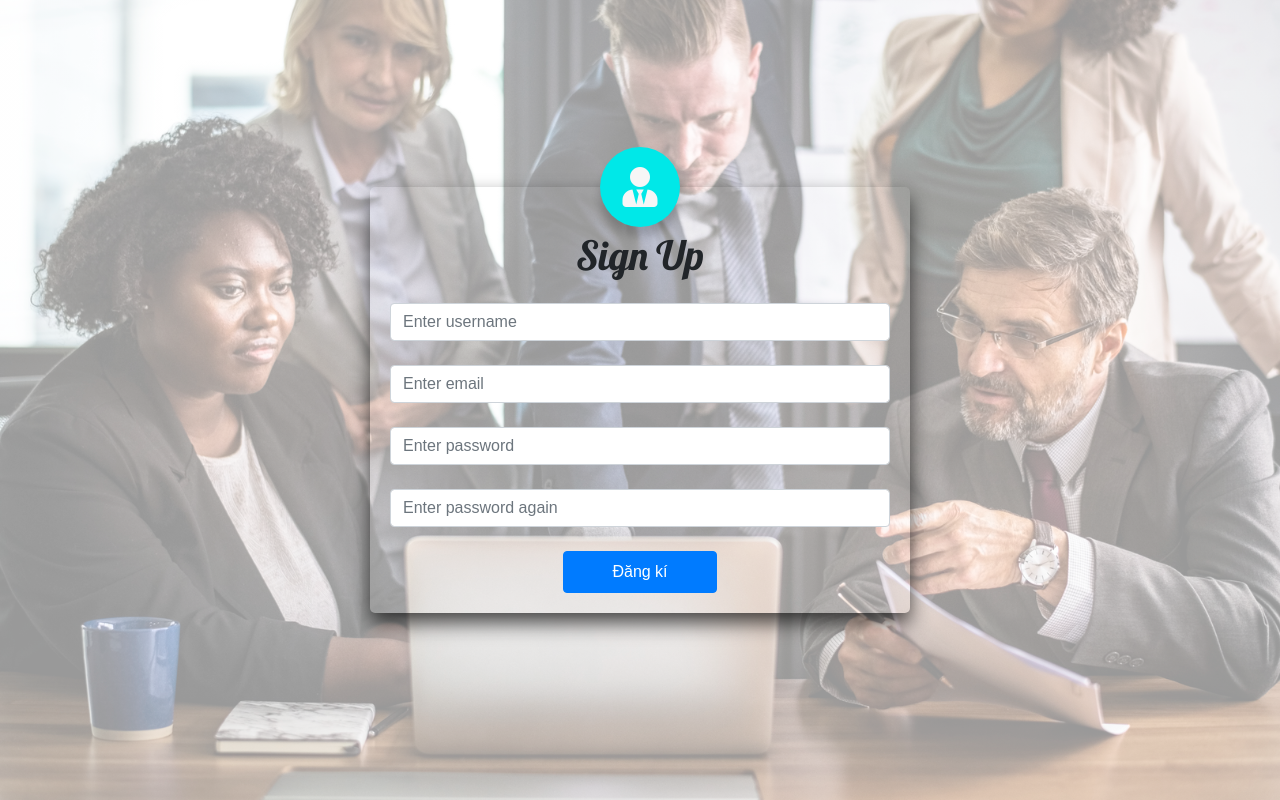
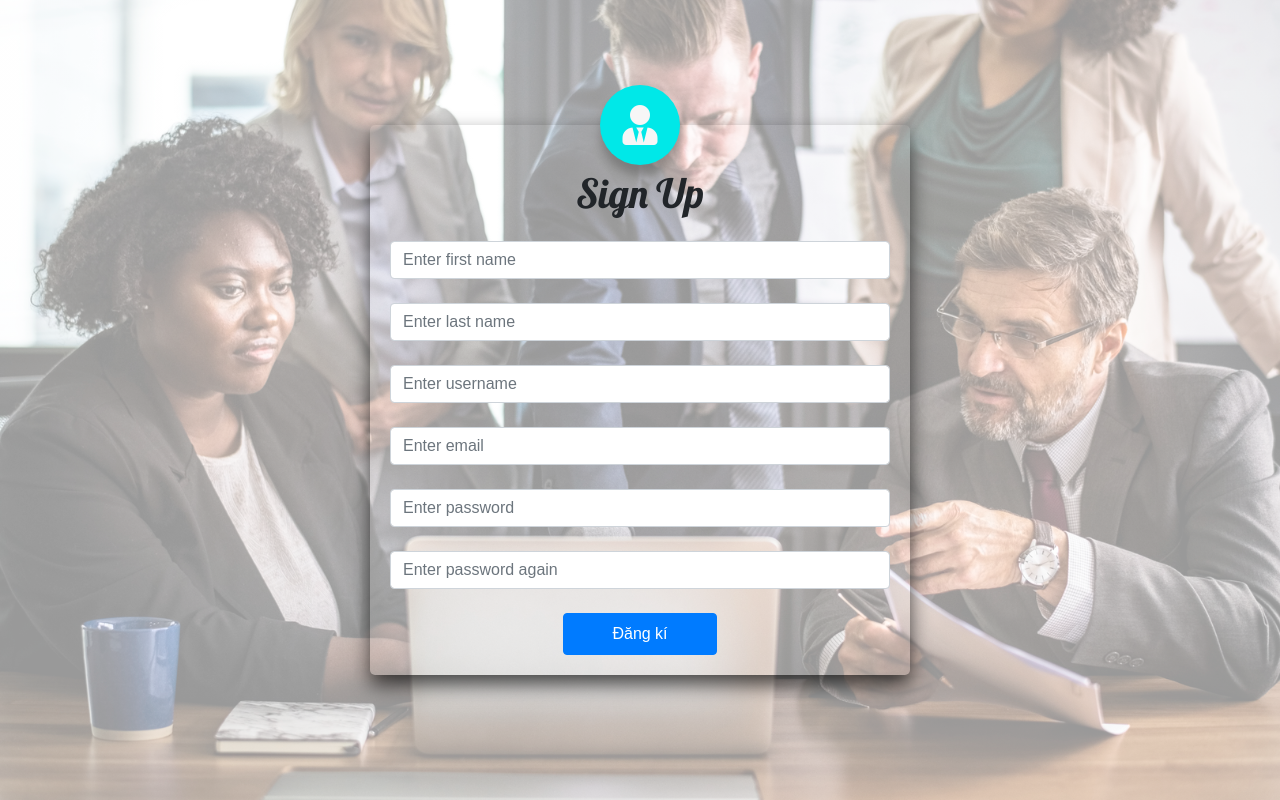
Before and after one commit to levy310898/assignment-TTCNPM, a Django app: page /sign-up/ in a window 1280 px wide. Run offline with Django 3.2, Linux system fonts and the light colour scheme; some libraries are stand-ins or nearby versions.

Commit message:
update login error annoucement and sign-up

```diff
--- a/MyExam/home/forms.py
+++ b/MyExam/home/forms.py
@@ -10,6 +10,8 @@ from django.contrib.auth.forms import UserCreationForm
 class RegistrationForm(forms.Form):
     username = forms.CharField(label='Tài khoản', max_length=30)
     email = forms.EmailField(label='Email')
+    first_name = forms.CharField(label='first name', max_length=30)
+    last_name = forms.CharField(label='last name', max_length=150)
     password1 = forms.CharField(label='Mật khẩu', widget=forms.PasswordInput())
     password2 = forms.CharField(label='Nhập lại mật khẩu', widget=forms.PasswordInput())
 
@@ -30,4 +32,4 @@ class RegistrationForm(forms.Form):
                 return username
             raise forms.ValidationError("Tài khoản đã tồn tại")
     def save(self):
-            User.objects.create_user(username=self.cleaned_data['username'], email=self.cleaned_data['email'], password=self.cleaned_data['password1'])
+            User.objects.create_user(username=self.cleaned_data['username'], email=self.cleaned_data['email'], first_name=self.cleaned_data['first_name'], last_name=self.cleaned_data['last_name'], password=self.cleaned_data['password1'])
--- a/MyExam/home/models.py
+++ b/MyExam/home/models.py
@@ -26,3 +26,9 @@ class Point(models.Model):
     key1 = models.ForeignKey(User, on_delete = models.CASCADE)
     key2 = models.ForeignKey(Exam, on_delete= models.CASCADE)
     point = models.DecimalField(max_digits= 2, decimal_places= 0, default= 0)
+
+# class Info(models.Model):
+#     key = models.ForeignKey( User ,on_delete = models.CASCADE)
+#     fullName = models.TextField(max_length=50, default="")
+#     sex = models.BooleanField(default= False)
+#     birthDate = models.TextField(ma)
--- a/MyExam/home/templates/home/home.html
+++ b/MyExam/home/templates/home/home.html
@@ -1,6 +1,6 @@
 {% extends 'home/base/base-home.html'%}
 {% block name %}
-Le Ho Vy
+{{ context.user.first_name }} {{ context.user.last_name }}
 {% endblock %}
 
 {% block my-test %}
@@ -10,8 +10,8 @@ Le Ho Vy
 
 {% block content %}
     <div class="container">
-        {% if "user_name" in context %}
-            <h1>{{ context.user_name }}</h1>
+        {% if "user" in context %}
+            <h1>{{ context.user.username }}</h1>
         {% endif %}
 
         <!-- {% for exam in context.exams %}
--- a/MyExam/home/templates/home/sign-in.html
+++ b/MyExam/home/templates/home/sign-in.html
@@ -1,5 +1,10 @@
 {% extends 'home/base/base-sign.html' %}
 {% block sign-form %}
+    {% if 'error' in context %}
+    <h1> {{context.error}} </h1>
+    {%else%}
+    <h1> Nothing</h1>
+    {% endif %}
     <div class="login-form">
         <div class="login-icon__box">
             <i class="fas fa-user-tie"></i>
--- a/MyExam/home/templates/home/sign-up.html
+++ b/MyExam/home/templates/home/sign-up.html
@@ -9,6 +9,15 @@
         <h1 class="Title mb-2 mt-4">Sign Up</h1>
         <form method="POST">
             {% csrf_token %}
+
+            <div class="form-group mt-4">
+                <input type="text" class="form-control" name="first_name" maxlength="30" placeholder="Enter first name" required id="id_first_name">
+              </div>
+
+              <div class="form-group mt-4">
+                <input type="text" class="form-control" name="last_name" maxlength="30" placeholder="Enter last name" required id="id_last_name">
+              </div>
+
             <div class="form-group mt-4">
                 <input type="text" class="form-control" name="username" maxlength="30" placeholder="Enter username" required id="id_username">
               </div>
--- a/MyExam/home/views.py
+++ b/MyExam/home/views.py
@@ -9,6 +9,8 @@ from django.contrib.auth.decorators import login_required
 from django.contrib import messages
 from .models import *
 from django.contrib.auth.models import User
+from django.contrib.auth.mixins import LoginRequiredMixin
+
 # Create your views here.
 
 from django.contrib.auth.forms import AuthenticationForm, UserCreationForm
@@ -28,8 +30,16 @@ def login_request(request):
                 # return home(request,username)
                 return HttpResponseRedirect('/home/user=%s/' % username)
             else:
+                print('error')
+                form = AuthenticationForm()
+                context = {"error": "Invalid username or password.", "form":form}
+                return render(request, 'home/sign-in.html', {"context":context})
                 messages.info(request, "Invalid username or password.")
         else:
+            print('error')
+            form = AuthenticationForm()
+            context = {"error": "Invalid username or password.", "form":form}
+            return render(request, 'home/sign-in.html', {"context":context})
             messages.info(request, "Invalid username or password.")
     form = AuthenticationForm()
     return render(request, 'home/sign-in.html', {"form":form})
@@ -45,11 +55,12 @@ def signUp(request):
         form = RegistrationForm(request.POST)
         if form.is_valid():
             form.save()
-            return HttpResponseRedirect('/home')
+            return HttpResponseRedirect('/home/user=%s/' % request.POST['username'])
     return render(request, 'home/sign-up.html', {'form': form})
 
-def home(request,username):
+def home(LoginRequiredMixin,request,username):
     # return render(request,"home/home.html")
+    user = User.objects.get(username = username)
     exams = Exam.objects.all()
     exams_context = []
     for exam in exams:
@@ -74,7 +85,7 @@ def home(request,username):
         })
 
     context = {
-        "user_name":username,
+        "user":user,
         "exams" : exams_context,
     }
     return render(request,'home/home.html',{"context":context})
```
Also changed, not shown: MyExam/db.sqlite3.
